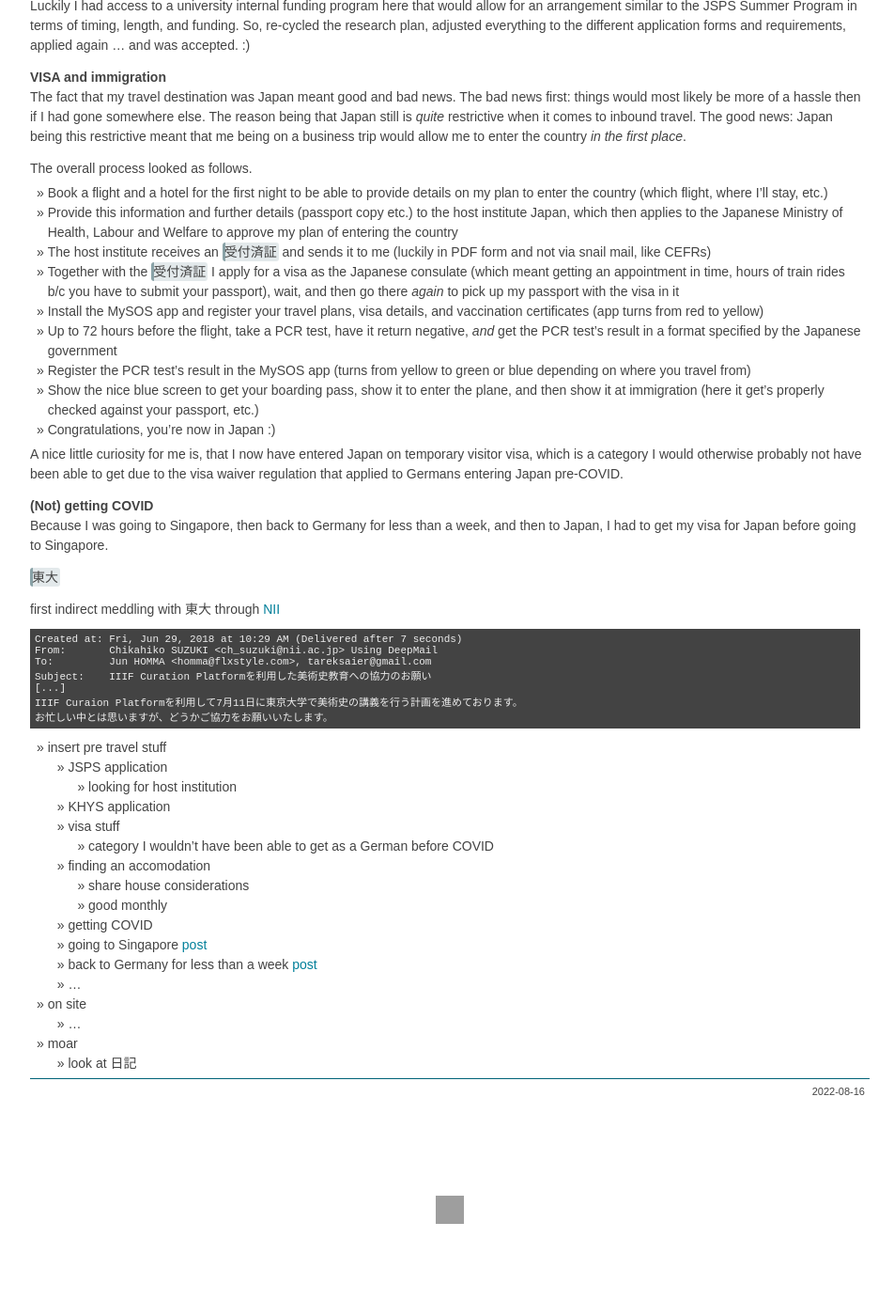
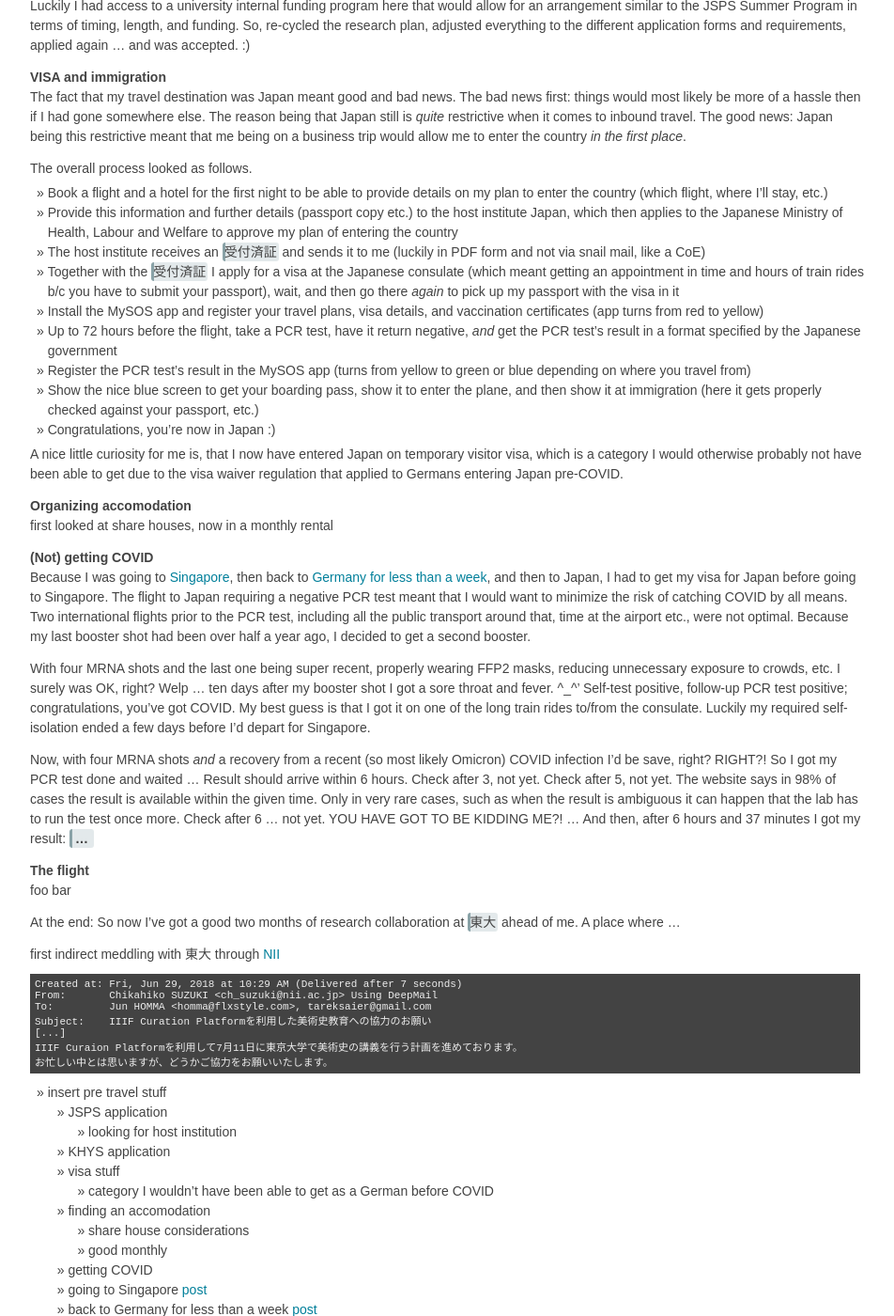
Before and after one commit to IllDepence/sirtetris.com_2021_jekyll, a Jekyll site: the page built from _posts/2022-08-16-84c30cfa.md, in a window 1280 px wide and 1400 px high, scrolled down 824 px. Shown: the whole window at 94% size, without its empty margins (161-1113 px from the left). Built offline with Jekyll 4.4.1, drawn with Linux system fonts in a browser that asks for light colours; grey boxes are pictures that could not be loaded.

Commit message:
work on drafts of new posts

```diff
--- a/_posts/2022-08-16-84c30cfa.md
+++ b/_posts/2022-08-16-84c30cfa.md
@@ -22,20 +22,30 @@ The overall process looked as follows.
 
 * Book a flight and a hotel for the first night to be able to provide details on my plan to enter the country (which flight, where I’ll stay, etc.)
 * Provide this information and further details (passport copy etc.) to the host institute Japan, which then applies to the Japanese Ministry of Health, Labour and Welfare to approve my plan of entering the country
-* The host institute receives an <span class="mixlang"><span class="swap" swap="Certificate for Completion of Registration to the ERFS system"><span class="inner">受付済証</span></span> and sends it to me (luckily in PDF form and not via snail mail, like CEFRs)
-* Together with the <span class="mixlang"><span class="swap" swap="Certificate for Completion of Registration to the ERFS system"><span class="inner">受付済証</span></span> I apply for a visa as the Japanese consulate (which meant getting an appointment in time, hours of train rides b/c you have to submit your passport), wait, and then go there *again* to pick up my passport with the visa in it
+* The host institute receives an <span class="mixlang"><span class="swap" swap="Certificate for Completion of Registration to the ERFS system"><span class="inner">受付済証</span></span></span> and sends it to me (luckily in PDF form and not via snail mail, like a CoE)
+* Together with the <span class="mixlang"><span class="swap" swap="Certificate for Completion of Registration to the ERFS system"><span class="inner">受付済証</span></span></span> I apply for a visa at the Japanese consulate (which meant getting an appointment in time and hours of train rides b/c you have to submit your passport), wait, and then go there *again* to pick up my passport with the visa in it
 * Install the MySOS app and register your travel plans, visa details, and vaccination certificates (app turns from red to yellow)
 * Up to 72 hours before the flight, take a PCR test, have it return negative, *and* get the PCR test’s result in a format specified by the Japanese government
 * Register the PCR test’s result in the MySOS app (turns from yellow to green or blue depending on where you travel from)
-* Show the nice blue screen to get your boarding pass, show it to enter the plane, and then show it at immigration (here it get’s properly checked against your passport, etc.)
+* Show the nice blue screen to get your boarding pass, show it to enter the plane, and then show it at immigration (here it gets properly checked against your passport, etc.)
 * Congratulations, you’re now in Japan :)
 
 A nice little curiosity for me is, that I now have entered Japan on temporary visitor visa, which is a category I would otherwise probably not have been able to get due to the visa waiver regulation that applied to Germans entering Japan pre-COVID.
 
+**Organizing accomodation**
+first looked at share houses, now in a monthly rental
+
 **(Not) getting COVID**
-Because I was going to Singapore, then back to Germany for less than a week, and then to Japan, I had to get my visa for Japan before going to Singapore.
+Because I was going to [Singapore](/a/c0291245), then back to [Germany for less than a week](/a/885509ba), and then to Japan, I had to get my visa for Japan before going to Singapore. The flight to Japan requiring a negative PCR test meant that I would want to minimize the risk of catching COVID by all means. Two international flights prior to the PCR test, including all the public transport around that, time at the airport etc., were not optimal. Because my last booster shot had been over half a year ago, I decided to get a second booster.
 
-<span class="mixlang"><span class="swap" swap="Uni Tokyo"><span class="inner">東大</span></span>
+With four MRNA shots and the last one being super recent, properly wearing FFP2 masks, reducing unnecessary exposure to crowds, etc. I surely was OK, right? Welp ... ten days after my booster shot I got a sore throat and fever. ^\_^' Self-test positive, follow-up PCR test positive; congratulations, you’ve got COVID. My best guess is that I got it on one of the long train rides to/from the consulate. Luckily my required self-isolation ended a few days before I’d depart for Singapore.
+
+Now, with four MRNA shots *and* a recovery from a recent (so most likely Omicron) COVID infection I’d be save, right? RIGHT?! So I got my PCR test done and waited ... Result should arrive within 6 hours. Check after 3, not yet. Check after 5, not yet. The website says in 98% of cases the result is available within the given time. Only in very rare cases, such as when the result is ambiguous it can happen that the lab has to run the test once more. Check after 6 ... not yet. YOU HAVE GOT TO BE KIDDING ME?! ... And then, after 6 hours and 37 minutes I got my result: <b><span class="mixlang"><span class="swap" swap="！ ！ ！ Ｎ Ｅ Ｇ Ａ Ｔ Ｉ Ｖ Ｅ ！ ！ ！"><span class="inner">&nbsp;...&nbsp;</span></span></span></b>
+
+**The flight**
+foo bar
+
+At the end: So now I’ve got a good two months of research collaboration at  <span class="mixlang"><span class="swap" swap="Uni Tokyo"><span class="inner">東大</span></span></span> ahead of me. A place where ...
 
 first indirect meddling with 東大 through [NII](/s/NII17)
 
```
